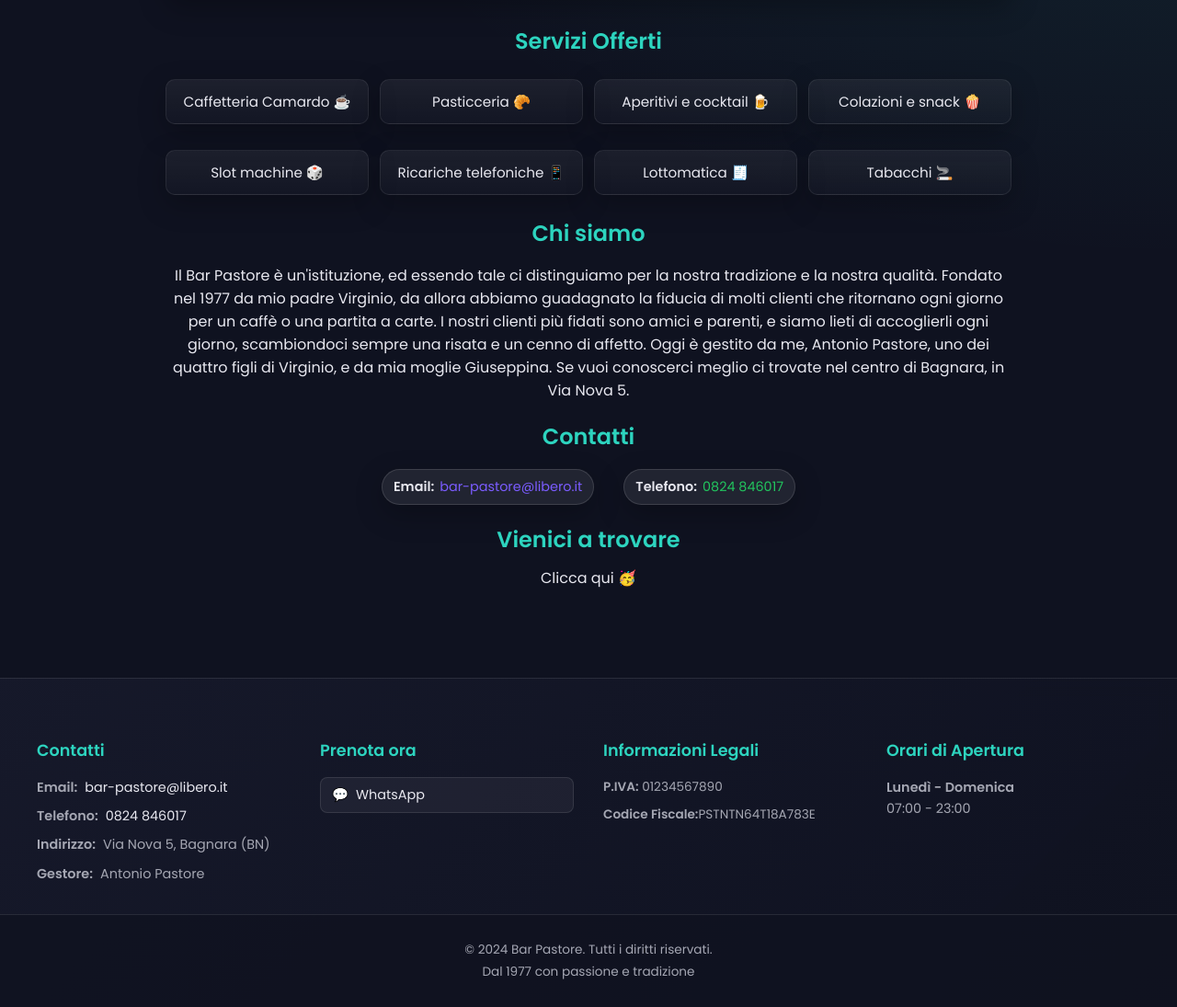
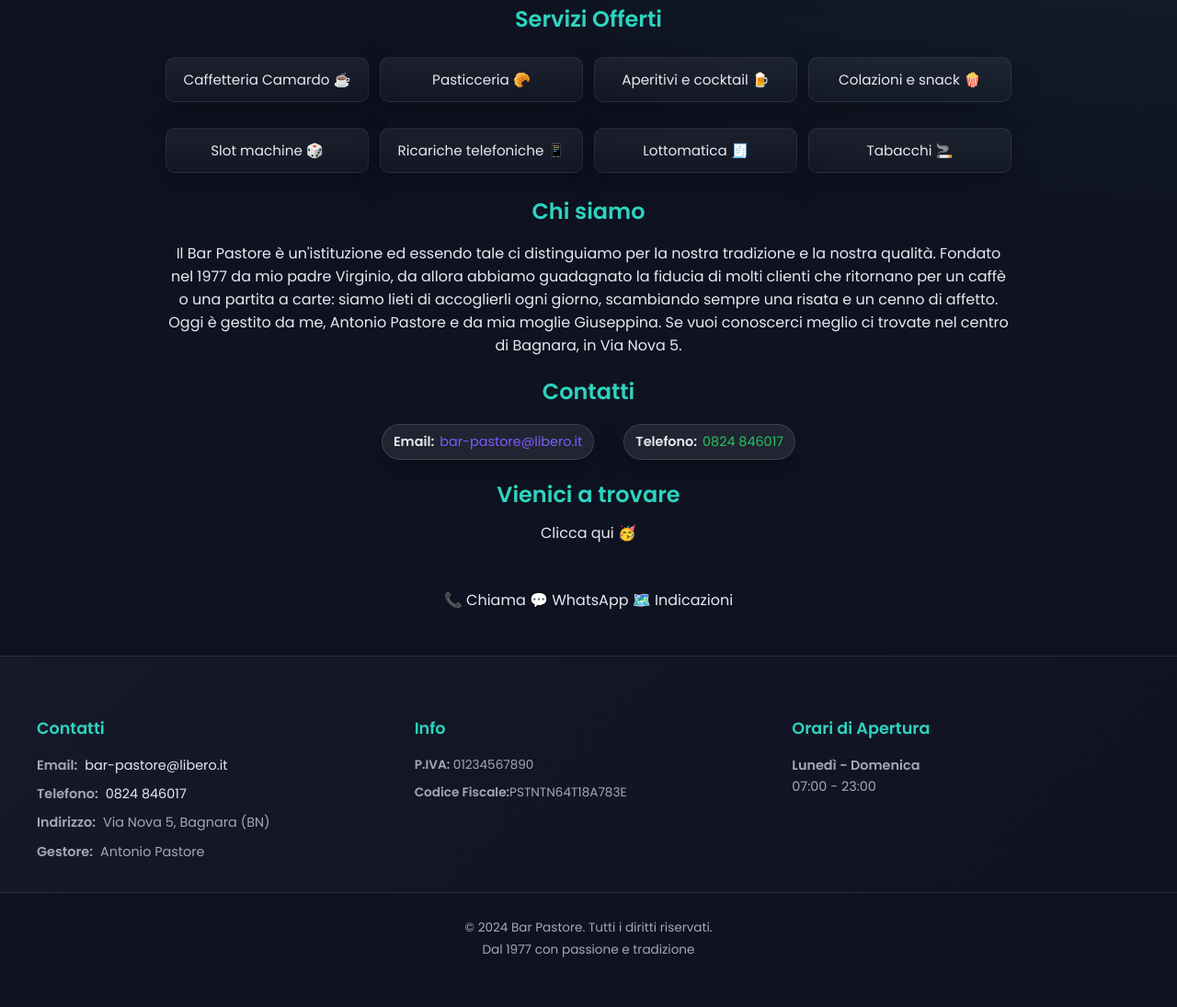
Before and after one commit to lucapasto/barpastore, a plain HTML site: page index.html in a window 1280 px wide. Shown: the part 795-1890 px from the top of the page at 92% size. After the commit the page ends 1866 px from the top, so only its background shows below. Drawn offline with nearby package versions, Linux system fonts and the light colour scheme.

Commit message:
Update_6/10 index.html

```diff
--- a/index.html
+++ b/index.html
@@ -10,19 +10,15 @@
     <link rel="stylesheet" href="style.css">
 </head>
 <body>
+    <a class="skip-link" href="#main" role="link">Salta al contenuto</a>
     <header class="main-header">
         <div class="header-content">
             <div class="header-text">
                 <h1 class="display">Bar Pastore</h1>
                 <p class="subtitle">dal 1977</p>
                 <div class="header-description">
-                    <p>Il tuo bar di fiducia nel centro di Bagnara</p>
+                    <p>Il tuo bar di fiducia</p>
                 </div>
-            </div>
-            <div class="header-meta">
-                <span class="badge"><strong>📍 Indirizzo:</strong> Via Nova 5</span>
-                <span class="badge"><strong>👨‍💼 Gestore:</strong> Antonio</span>
-                <span class="badge"><strong>👴 Fondatore:</strong> Virginio</span>
             </div>
         </div>
         <div class="header-navigation" id="home">
@@ -35,7 +31,7 @@
         </div>
     </header>
     <div class="container">
-    <main>
+    <main id="main" tabindex="-1">
         <p class="lead">Benvenuti al Bar Pastore</p>
         <p class="subtitle">Tradizione, qualità e accoglienza dal 1977.</p>
         <section class="hero-image">
@@ -43,7 +39,7 @@
                 <blockquote>
                     "Il caffè è un balsamo per il cuore e lo spirito."
                 </blockquote>
-                <cite>— Giuseppe Verdi</cite>
+                <cite>Giuseppe Verdi</cite>
             </div>
         </section>
         <section class="services-section" id="servizi">
@@ -61,11 +57,11 @@
         </section>
         <section class="services-section" id="chi-siamo">
             <h2>Chi siamo</h2>
-            <p>Il Bar Pastore è un'istituzione, ed essendo tale ci distinguiamo per la nostra tradizione e la nostra qualità.
+            <p>Il Bar Pastore è un'istituzione ed essendo tale ci distinguiamo per la nostra tradizione e la nostra qualità.
                Fondato nel 1977 da mio padre Virginio, da allora abbiamo guadagnato la fiducia di molti clienti che ritornano
-               ogni giorno per un caffè o una partita a carte. I nostri clienti più fidati sono amici e parenti, e siamo lieti di accoglierli ogni giorno,
-               scambiondoci sempre una risata e un cenno di affetto. Oggi è gestito da me, Antonio Pastore, uno dei quattro figli di Virginio,
-               e da mia moglie Giuseppina. Se vuoi conoscerci meglio ci trovate nel centro di Bagnara, in Via Nova 5.
+               per un caffè o una partita a carte: siamo lieti di accoglierli ogni giorno,
+               scambiando sempre una risata e un cenno di affetto. Oggi è gestito da me, Antonio Pastore e da mia moglie Giuseppina.
+               Se vuoi conoscerci meglio ci trovate nel centro di Bagnara, in Via Nova 5.
             </p>
         </section>
         <section id="contatti">
@@ -87,9 +83,56 @@
                 <a class="posizione" href="https://www.google.com/maps/place/Via+Nova,+5,+82010+Bagnara+BN/@41.0535599,14.7905149,17z/data=!3m1!4b1!4m6!3m5!1s0x133a3176cd04359f:0x6677bcebdcae738b!8m2!3d41.0535599!4d14.7930898!16s%2Fg%2F11bw43bwb1?entry=ttu&g_ep=EgoyMDI1MTAwMS4wIKXMDSoASAFQAw%3D%3D" target="_blank" rel="noopener">Clicca qui 🥳</a>
             </p>
         </section>
+
     </main>
     </div>
+    <!-- Sticky CTA (mobile) -->
+    <div class="sticky-cta" role="navigation" aria-label="Azioni rapide">
+        <a href="tel:0824846017" class="sticky-cta__btn call" aria-label="Chiama il bar">📞 Chiama</a>
+        <a href="https://wa.me/393923475095?text=Ciao%Antonio!" class="sticky-cta__btn whatsapp" target="_blank" rel="noopener" aria-label="Scrivi su WhatsApp">💬 WhatsApp</a>
+        <a href="https://www.google.com/maps/place/Pastore+Antonio/@41.0535599,14.7930898,17z/data=!4m15!1m8!3m7!1s0x133a3176cd04359f:0x6677bcebdcae738b!2sVia+Nova,+5,+82010+Bagnara+BN!3b1!8m2!3d41.0535599!4d14.7930898!16s%2Fg%2F11bw43bwb1!3m5!1s0x133a3176cd376bf3:0xe64d0fc3b7e10614!8m2!3d41.0535681!4d14.7930951!16s%2Fg%2F1hc3d1sh3?entry=ttu&g_ep=EgoyMDI1MTAwMS4wIKXMDSoASAFQAw%3D%3D" class="sticky-cta__btn directions" target="_blank" rel="noopener" aria-label="Ottieni indicazioni">🗺️ Indicazioni</a>
+    </div>
+    <script>
+    // Modifica il testo della sezione del footer da "Informazioni Legali" a "Info"
+    document.addEventListener('DOMContentLoaded', function() {
+        // Trova la sezione del footer con il titolo "Informazioni Legali"
+        const footerSections = document.querySelectorAll('.footer-section h3');
+        footerSections.forEach(h3 => {
+            if (h3.textContent.trim() === 'Informazioni Legali') {
+                h3.textContent = 'Info';
+            }
+        });
 
+        // Aggiungi un id al footer per il collegamento
+        const footer = document.querySelector('footer.footer');
+        if (footer) {
+            footer.setAttribute('id', 'footer-info');
+        }
+
+        // Trova la voce di menu "Info" nell'header o aggiungila se non esiste
+        let nav = document.querySelector('.header-nav');
+        if (nav && !nav.querySelector('a.nav-item[href="#footer-info"]')) {
+            // Crea la voce di menu "Info"
+            const infoItem = document.createElement('a');
+            infoItem.className = 'nav-item';
+            infoItem.href = '#footer-info';
+            infoItem.textContent = 'Info';
+            nav.appendChild(infoItem);
+
+            // Aggiungi lo smooth scroll anche a questa voce
+            infoItem.addEventListener('click', function(e) {
+                e.preventDefault();
+                const footerSection = document.getElementById('footer-info');
+                if (footerSection) {
+                    footerSection.scrollIntoView({ behavior: 'smooth', block: 'start' });
+                }
+                // Gestione classe active
+                document.querySelectorAll('.nav-item').forEach(item => item.classList.remove('active'));
+                infoItem.classList.add('active');
+            });
+        }
+    });
+    </script>
     <!-- Footer -->
     <footer class="footer">
         <div class="footer-container">
@@ -100,15 +143,6 @@
                     <p><strong>Telefono:</strong> <a href="tel:0824846017">0824 846017</a></p>
                     <p><strong>Indirizzo:</strong> Via Nova 5, Bagnara (BN)</p>
                     <p><strong>Gestore:</strong> Antonio Pastore</p>
-                </div>
-            </div>
-
-            <div class="footer-section">
-                <h3>Prenota ora</h3>
-                <div class="social-links">
-                    <a href="tel:3923470595" class="social-link whatsapp" aria-label="WhatsApp">
-                        <span>💬</span> WhatsApp
-                    </a>
                 </div>
             </div>
 
@@ -132,7 +166,6 @@
             <div class="footer-bottom-content">
                 <p>&copy; 2024 Bar Pastore. Tutti i diritti riservati.</p>
                 <p>Dal 1977 con passione e tradizione</p>
-
             </div>
         </div>
     </footer>
```
